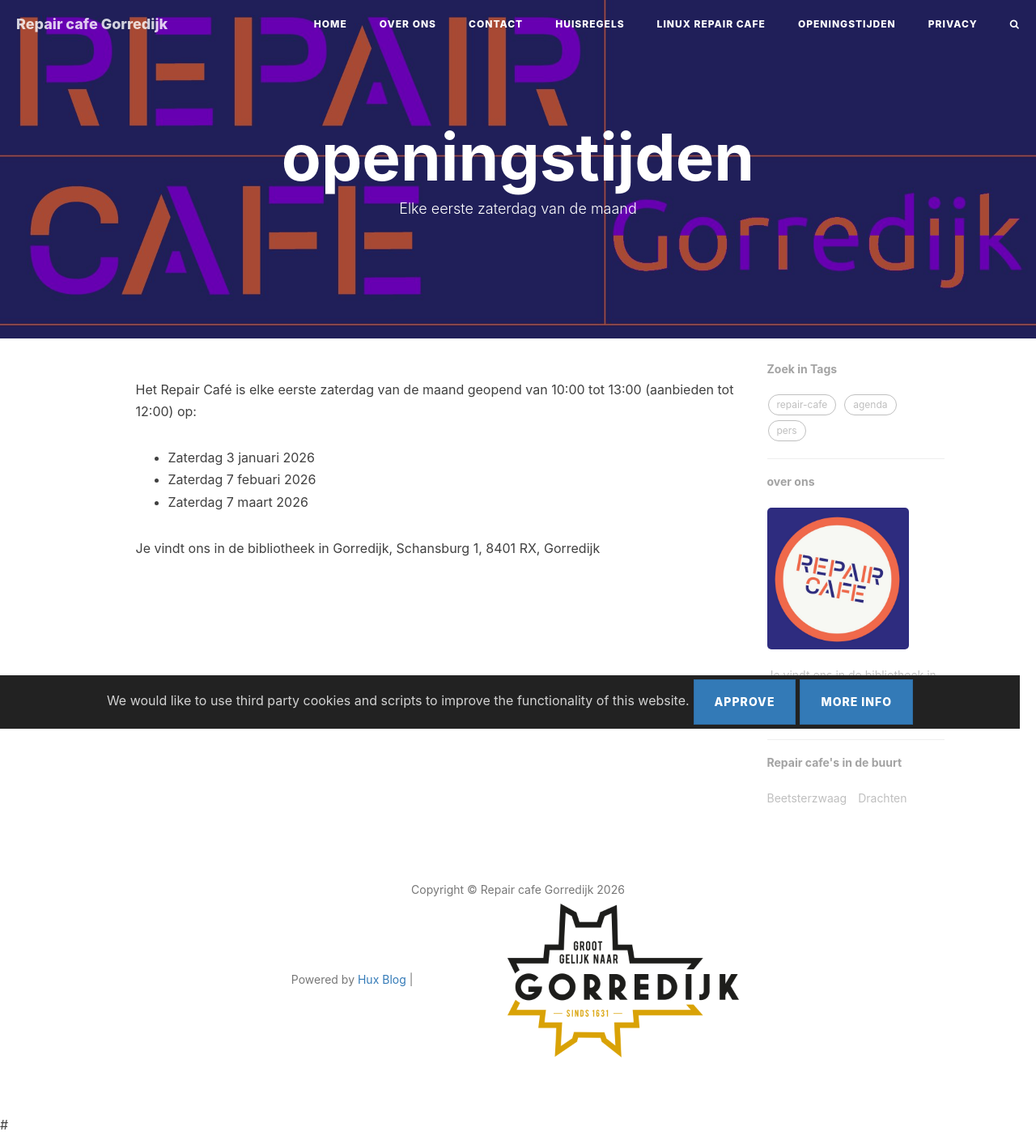
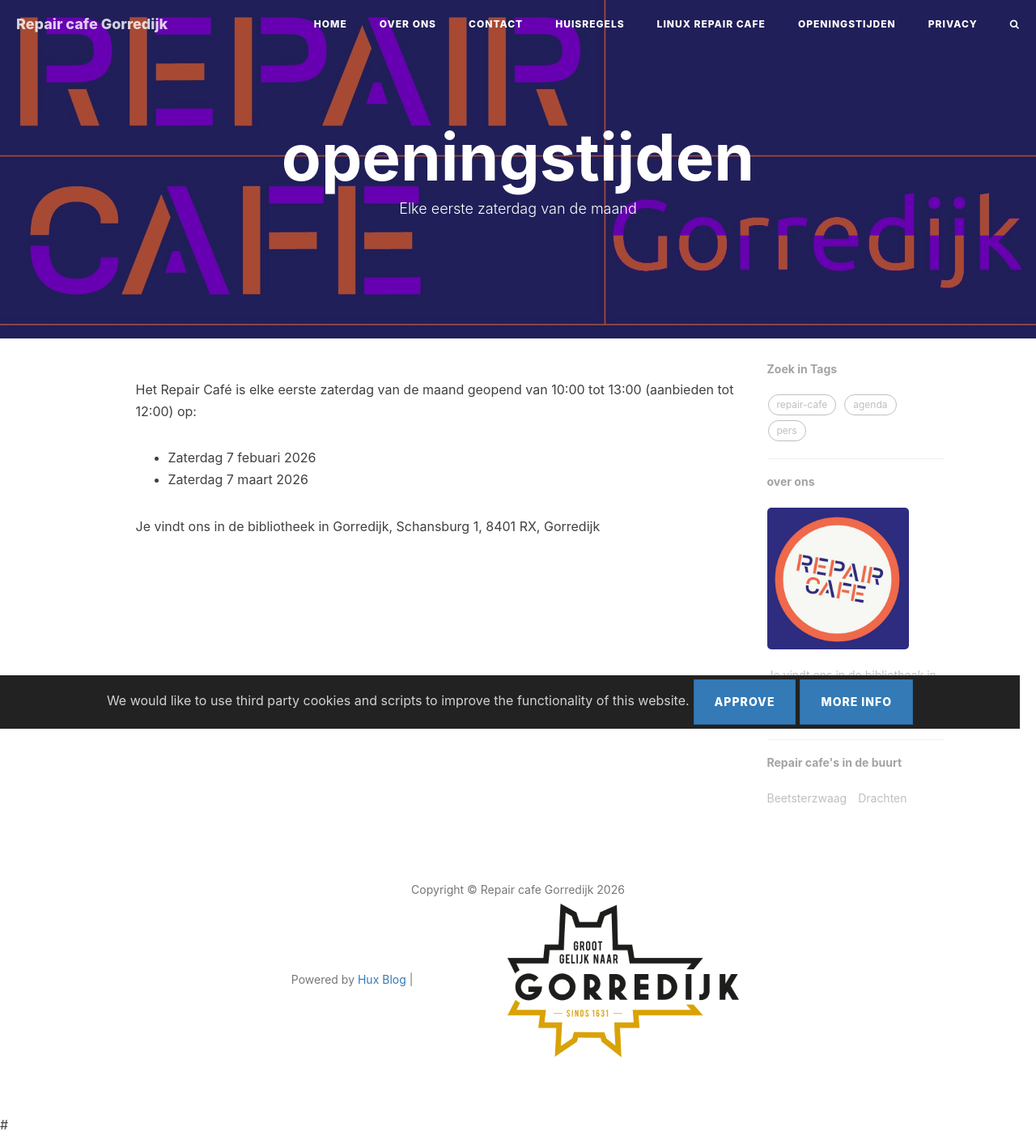
Before and after one commit to jpyp/jpyp.github.io, a Jekyll site: the page built from openingstijden.html, in a window 1280 px wide. Shown: the whole page at 81% size. Built offline with Jekyll 4.4.1, drawn with Linux system fonts in a browser that asks for light colours; nearby versions of some CDN libraries; comment, search, counter and statistics services are not loaded; grey boxes are pictures that could not be loaded.

Commit message:
Update openingstijden.html

```diff
--- a/openingstijden.html
+++ b/openingstijden.html
@@ -9,7 +9,6 @@ header-mask: 0.3
 <p>Het Repair Café is elke eerste zaterdag van de maand geopend van 10:00 tot 13:00 (aanbieden tot 12:00) op:</p>
 
 <ul>
-   <li>Zaterdag 3 januari 2026</li>
    <li>Zaterdag 7 febuari 2026</li>
    <li>Zaterdag 7 maart 2026</li>
 </ul>
```
